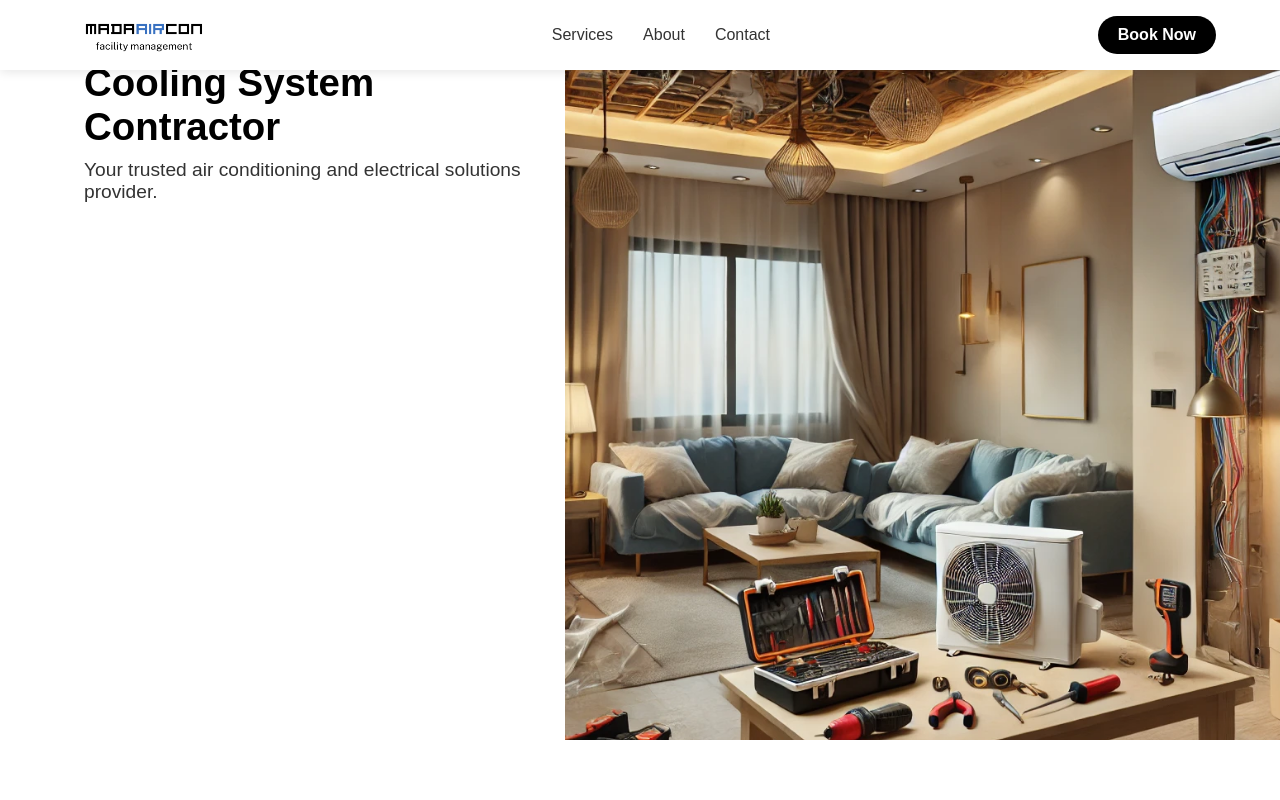
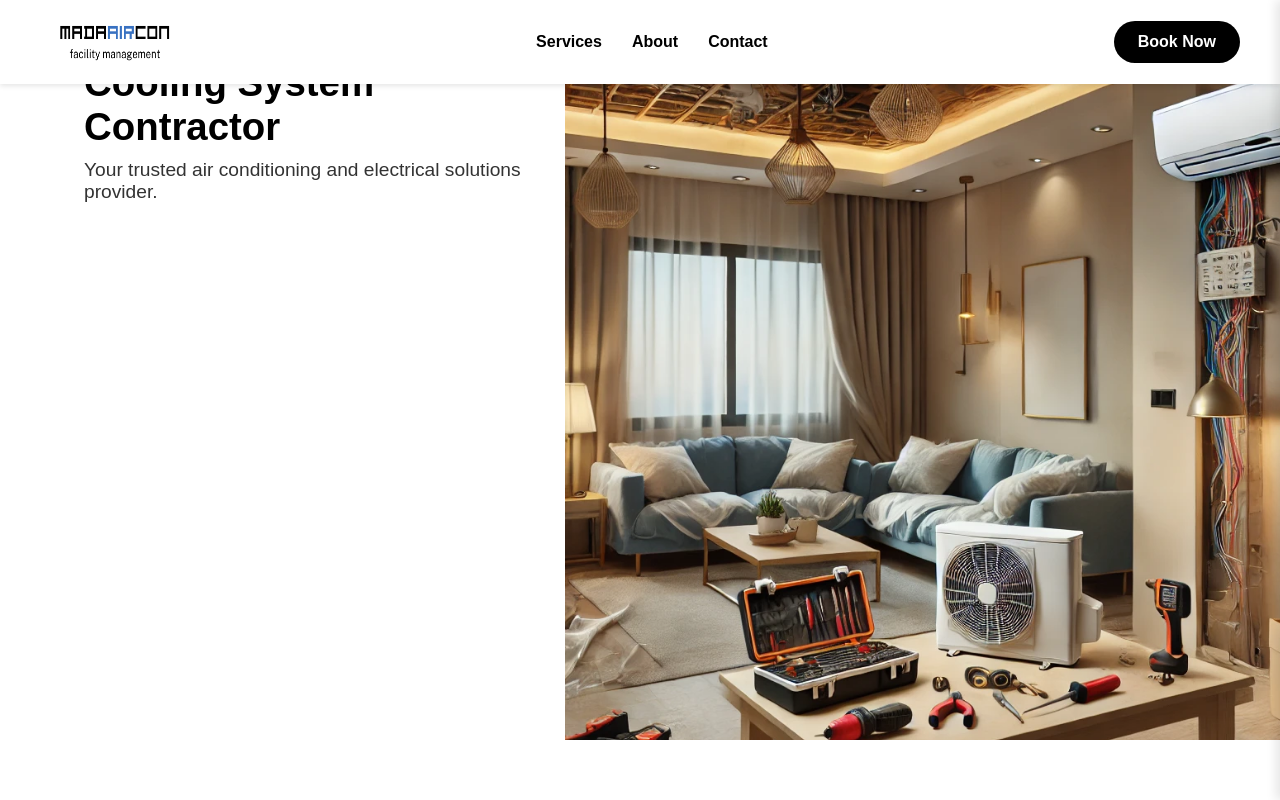
Before and after one commit to awc-create/madaaircon, a Next.js app: page / in a window 1280 px wide. Shown: the top 800 px of the page. Built offline with nearby package versions, Linux system fonts and the light colour scheme.

Commit message:
fix/mob-nav: completed mobile navbar to slide out

```diff
--- a/src/components/navbar/Navbar.module.scss
+++ b/src/components/navbar/Navbar.module.scss
@@ -1,100 +1,141 @@
-/* Navbar.module.scss */
+/* ✅ Navbar Base */
 .navbar {
+  width: 100%;
+  background: white;
+  padding: 15px 20px;
+  display: flex;
+  justify-content: center;
+  align-items: center;
   position: fixed;
   top: 0;
-  left: 0;
-  width: 100%;
-  height: 70px;
-  background: white;
-  display: flex;
-  align-items: center;
-  justify-content: space-between;
-  padding: 0 5%;
   z-index: 1000;
-  box-shadow: 0 2px 10px rgba(0, 0, 0, 0.1); /* Subtle shadow */
+  box-shadow: 0 2px 5px rgba(0, 0, 0, 0.1);
 }
 
-/* Navbar Container */
-.navbar-container {
+.navbarContainer {
   width: 100%;
-  max-width: 1400px;
+  max-width: 1200px;
   display: flex;
   justify-content: space-between;
   align-items: center;
 }
 
-/* Logo Styling */
-.logo-container {
-  display: flex;
-  align-items: center;
-}
-
-.navbar-logo {
-  width: 160px;
-  height: auto;
-}
-
-/* Navigation Links */
-.nav-links {
+/* ✅ Regular Navigation Links (Desktop) */
+.navLinks {
   display: flex;
   gap: 30px;
   list-style: none;
-  padding: 0;
-  margin: 0;
 }
 
-.nav-links li {
+.navLinks li {
   list-style: none;
 }
 
-.nav-links a {
+.navLinks a {
   text-decoration: none;
-  font-size: 16px;
-  font-weight: 500;
-  color: #333;
-  transition: color 0.3s ease-in-out;
+  color: black;
+  font-size: 1rem;
+  font-weight: bold;
+  transition: color 0.3s ease;
 }
 
-.nav-links a:hover {
-  color: #1A9CB0;
+.navLinks a:hover {
+  color: #007bff;
 }
 
-/* Book Now Button */
-.book-now-button {
-  background: black;
-  color: white;
-  padding: 10px 20px;
-  font-size: 16px;
-  font-weight: bold;
-  border-radius: 30px;
-  text-decoration: none;
-  transition: background 0.3s ease-in-out;
+/* ✅ Book Now Button (Desktop) */
+.bookNowDesktop {
+  display: block;
 }
 
-.book-now-button:hover {
-  background: #333;
+/* ✅ Hamburger Menu Button (Hidden on Desktop) */
+.hamburger {
+  display: none;
+  background: none;
+  border: none;
+  cursor: pointer;
 }
 
-/* Responsive Design */
-@media (max-width: 1024px) {
-  .navbar-container {
-    flex-direction: row;
-    align-items: center;
+/* ✅ Side Navigation (Hidden by Default) */
+.sideNav {
+  position: fixed;
+  top: 0;
+  right: -250px; /* Hidden initially */
+  width: 250px;
+  height: 100vh;
+  background: white;
+  box-shadow: -4px 0 10px rgba(0, 0, 0, 0.1);
+  display: flex;
+  flex-direction: column;
+  align-items: center;
+  justify-content: center;
+  transition: right 0.3s ease-in-out;
+  z-index: 1100;
+}
+
+.sideNav.open {
+  right: 0; /* Slide in */
+}
+
+/* ✅ Side Navigation Links */
+.sideNavLinks {
+  display: flex;
+  flex-direction: column;
+  gap: 20px;
+  list-style: none;
+}
+
+.sideNavLinks li {
+  list-style: none;
+}
+
+.sideNavLinks a {
+  text-decoration: none;
+  color: black;
+  font-size: 1.2rem;
+  font-weight: bold;
+  transition: color 0.3s ease;
+}
+
+.sideNavLinks a:hover {
+  color: #007bff;
+}
+
+/* ✅ Book Now Button (Mobile) */
+.bookNowMobile {
+  display: none;
+  margin-top: 20px;
+}
+
+/* ✅ Overlay (for closing when clicking outside) */
+.overlay {
+  position: fixed;
+  top: 0;
+  left: 0;
+  width: 100vw;
+  height: 100vh;
+  background: rgba(0, 0, 0, 0.5);
+  z-index: 1000;
+  transition: opacity 0.3s ease-in-out;
+}
+
+/* ✅ Responsive for Mobile */
+@media (max-width: 768px) {
+  .hamburger {
+    display: block;
+    font-size: 1.8rem;
+    color: black;
   }
-  .nav-links {
-    gap: 20px;
+
+  .navLinks {
+    display: none; /* Hide regular nav links */
+  }
+
+  .bookNowDesktop {
+    display: none; /* Hide desktop button */
+  }
+
+  .bookNowMobile {
+    display: block; /* Show mobile button inside menu */
   }
 }
-
-@media (max-width: 768px) {
-  .navbar-container {
-    flex-direction: row;
-    justify-content: space-between;
-  }
-  .nav-links {
-    display: none; /* Hide links on mobile for later responsive menu */
-  }
-  .navbar-logo {
-    width: 80px;
-  }
-}
--- a/src/components/navbar/Navbar.tsx
+++ b/src/components/navbar/Navbar.tsx
@@ -1,26 +1,63 @@
-import React from "react";
+"use client";
+
+import React, { useState } from "react";
 import Link from "next/link";
+import Image from "next/image";
+import { Icon } from "@iconify/react";
 import Button from "../button/Button";
 import styles from "./Navbar.module.scss";
 
 const Navbar: React.FC = () => {
+  const [isOpen, setIsOpen] = useState(false);
+
   return (
     <nav className={styles.navbar}>
-      <div className={styles["navbar-container"]}>
+      <div className={styles.navbarContainer}>
         {/* Logo */}
-        <Link href="/" className={styles["logo-container"]}>
-          <img src="/assets/logo/logo.png" alt="Madaaircon Logo" className={styles["navbar-logo"]} />
+        <Link href="/" className={styles.logoContainer}>
+          <Image
+            src="/assets/logo/logo.png"
+            alt="Madaaircon Logo"
+            width={150}
+            height={50}
+            priority
+            className={styles.navbarLogo}
+          />
         </Link>
 
-        {/* Navigation Links */}
-        <ul className={styles["nav-links"]}>
+        {/* Regular Navigation Links (Visible on Desktop) */}
+        <ul className={styles.navLinks}>
           <li><Link href="/services">Services</Link></li>
           <li><Link href="/about">About</Link></li>
           <li><Link href="/contact">Contact</Link></li>
         </ul>
 
-        {/* Book Now Button */}
-        <Button text="Book Now" href="/book" variant="primary" className={styles["book-now-button"]} />
+        {/* Book Now Button (Desktop Only) */}
+        <div className={styles.bookNowDesktop}>
+          <Button text="Book Now" href="/book" variant="primary" />
+        </div>
+
+        {/* Hamburger Menu Button (Mobile Only) */}
+        <button className={styles.hamburger} onClick={() => setIsOpen(!isOpen)}>
+          <Icon icon={isOpen ? "mdi:close" : "mdi:menu"} width={30} height={30} />
+        </button>
+
+        {/* Side Navigation (Mobile) */}
+        <div className={`${styles.sideNav} ${isOpen ? styles.open : ""}`}>
+          <ul className={styles.sideNavLinks}>
+            <li><Link href="/services" onClick={() => setIsOpen(false)}>Services</Link></li>
+            <li><Link href="/about" onClick={() => setIsOpen(false)}>About</Link></li>
+            <li><Link href="/contact" onClick={() => setIsOpen(false)}>Contact</Link></li>
+          </ul>
+
+          {/* Book Now Button (Mobile) */}
+          <div className={styles.bookNowMobile}>
+            <Button text="Book Now" href="/book" variant="primary" />
+          </div>
+        </div>
+
+        {/* Overlay (Click to Close Mobile Menu) */}
+        {isOpen && <div className={styles.overlay} onClick={() => setIsOpen(false)}></div>}
       </div>
     </nav>
   );
```
